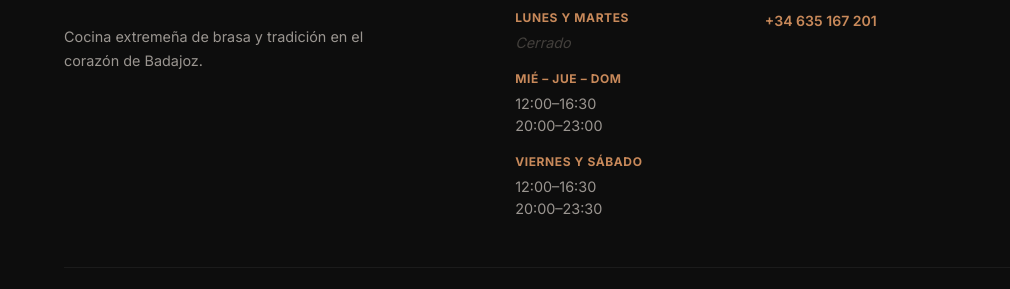
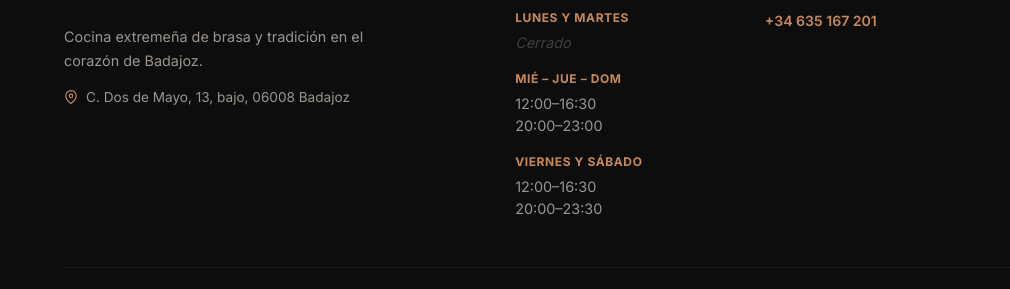
Before and after one commit to diegostt/prueba_braserialamara, a plain HTML site: page carta.html in a window 1280 px wide. Shown: the part 3285-3574 px from the top of the page, 0-1010 px from the left. Drawn offline with nearby package versions, Linux system fonts and the light colour scheme; a web font is replaced by a local one.

Commit message:
Added address with map link to footer

```diff
--- a/carta.html
+++ b/carta.html
@@ -164,6 +164,10 @@
         <div class="footer-brand">
           <h3 class="footer-logo">Brasería La Mara</h3>
           <p>Cocina extremeña de brasa y tradición en el corazón de Badajoz.</p>
+          <p style="margin-top:12px; display:flex; align-items:center; font-size:0.85rem; color:var(--text-secondary);">
+            <svg width="14" height="14" viewBox="0 0 24 24" fill="none" stroke="currentColor" stroke-width="2" stroke-linecap="round" stroke-linejoin="round" style="margin-right:8px; color:var(--accent); flex-shrink:0;"><path d="M21 10c0 7-9 13-9 13s-9-6-9-13a9 9 0 0 1 18 0z"></path><circle cx="12" cy="10" r="3"></circle></svg>
+            <a href="https://maps.google.com/?q=Braseria+La+Mara+C.+Dos+de+Mayo,+13,+bajo,+06008+Badajoz" target="_blank" style="color:inherit; text-decoration:none; transition:color 0.2s;">C. Dos de Mayo, 13, bajo, 06008 Badajoz</a>
+          </p>
         </div>
 
         <div class="footer-info">
```
Also changed, not shown: index.html (+4 -0 lines).
